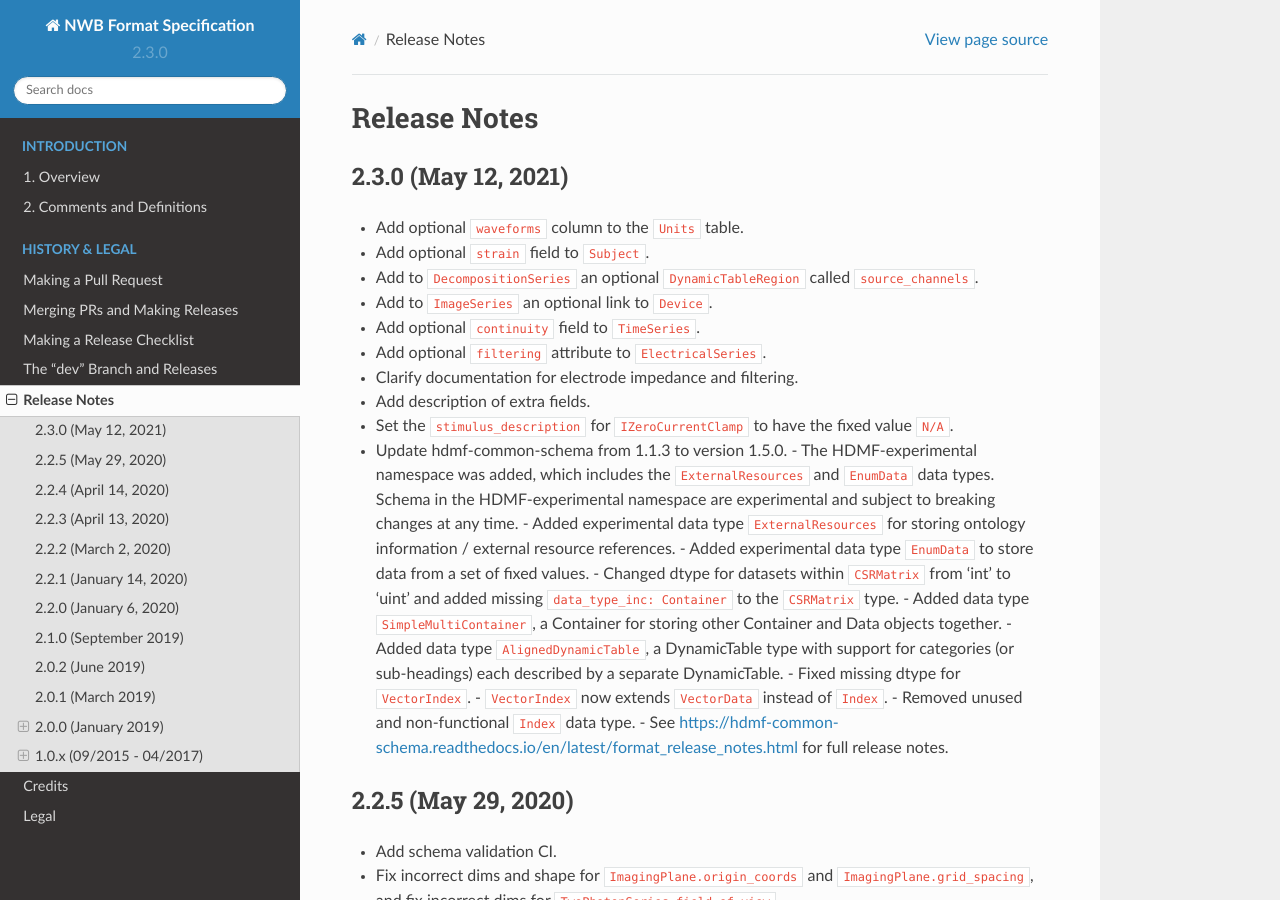
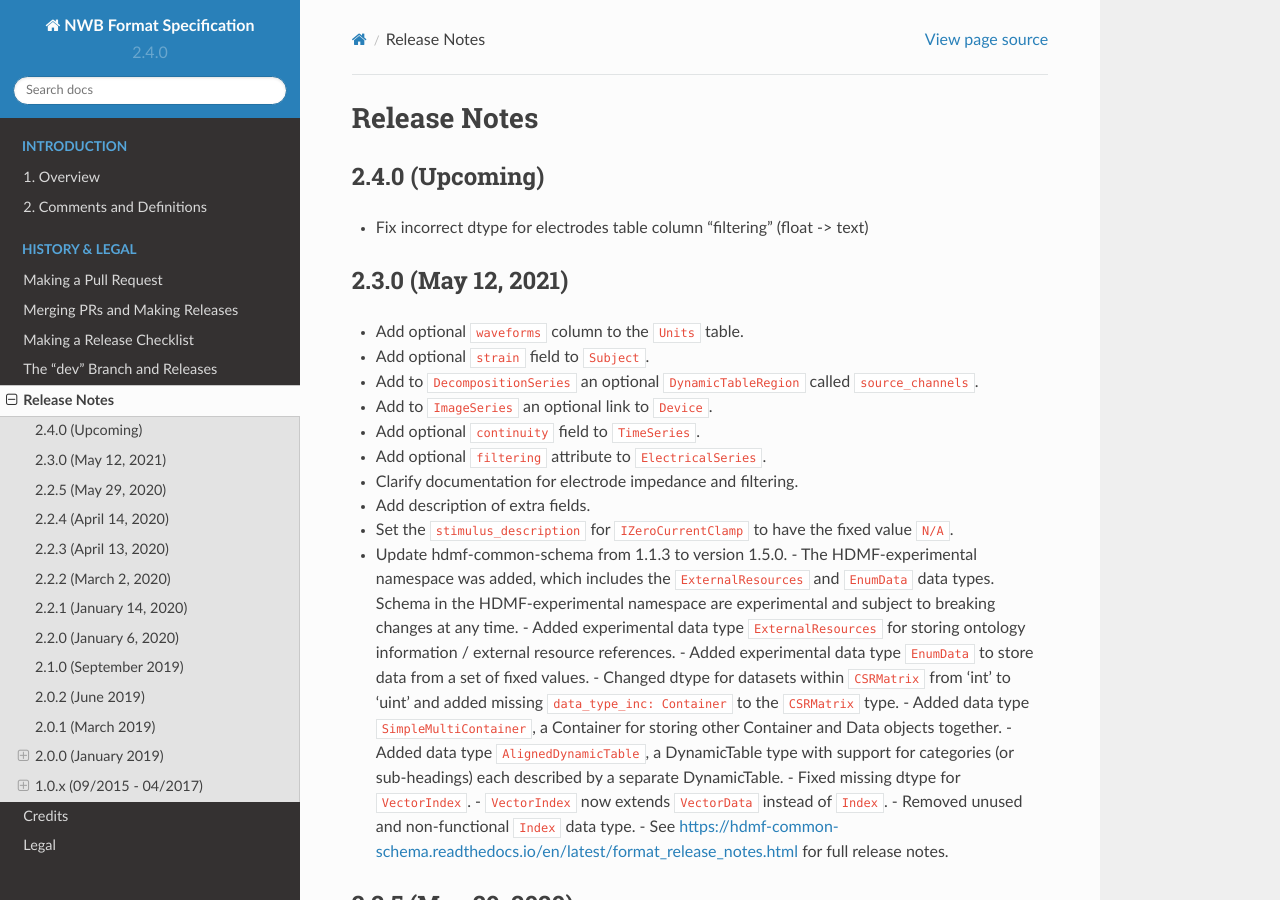
Before and after one commit to NeurodataWithoutBorders/nwb-schema, a Sphinx documentation site: the page built from docs/format/source/format_release_notes.rst, in a window 1280 px wide and 900 px high. Built offline with Sphinx 7.4.7 and the Read the Docs theme 2.0.0, drawn with Linux system fonts in a browser that asks for light colours.

Commit message:
Fix incorrect dtype for electrodes table filtering (float -> text) (#478)

```diff
--- a/docs/format/source/conf.py
+++ b/docs/format/source/conf.py
@@ -83,9 +83,9 @@ copyright = u'2017-2021, Neurodata Without Borders'
 # built documents.
 #
 # The short X.Y version.
-version = '2.3.0'
+version = '2.4.0'
 # The full version, including alpha/beta/rc tags.
-release = '2.3.0'
+release = '2.4.0-alpha'
 
 # The language for content autogenerated by Sphinx. Refer to documentation
 # for a list of supported languages.
--- a/docs/format/source/format_release_notes.rst
+++ b/docs/format/source/format_release_notes.rst
@@ -1,5 +1,10 @@
 Release Notes
 =============
+
+2.4.0 (Upcoming)
+----------------
+
+- Fix incorrect dtype for electrodes table column "filtering" (float -> text)
 
 2.3.0 (May 12, 2021)
 ---------------------
```
Also changed, not shown: 2 other files.
